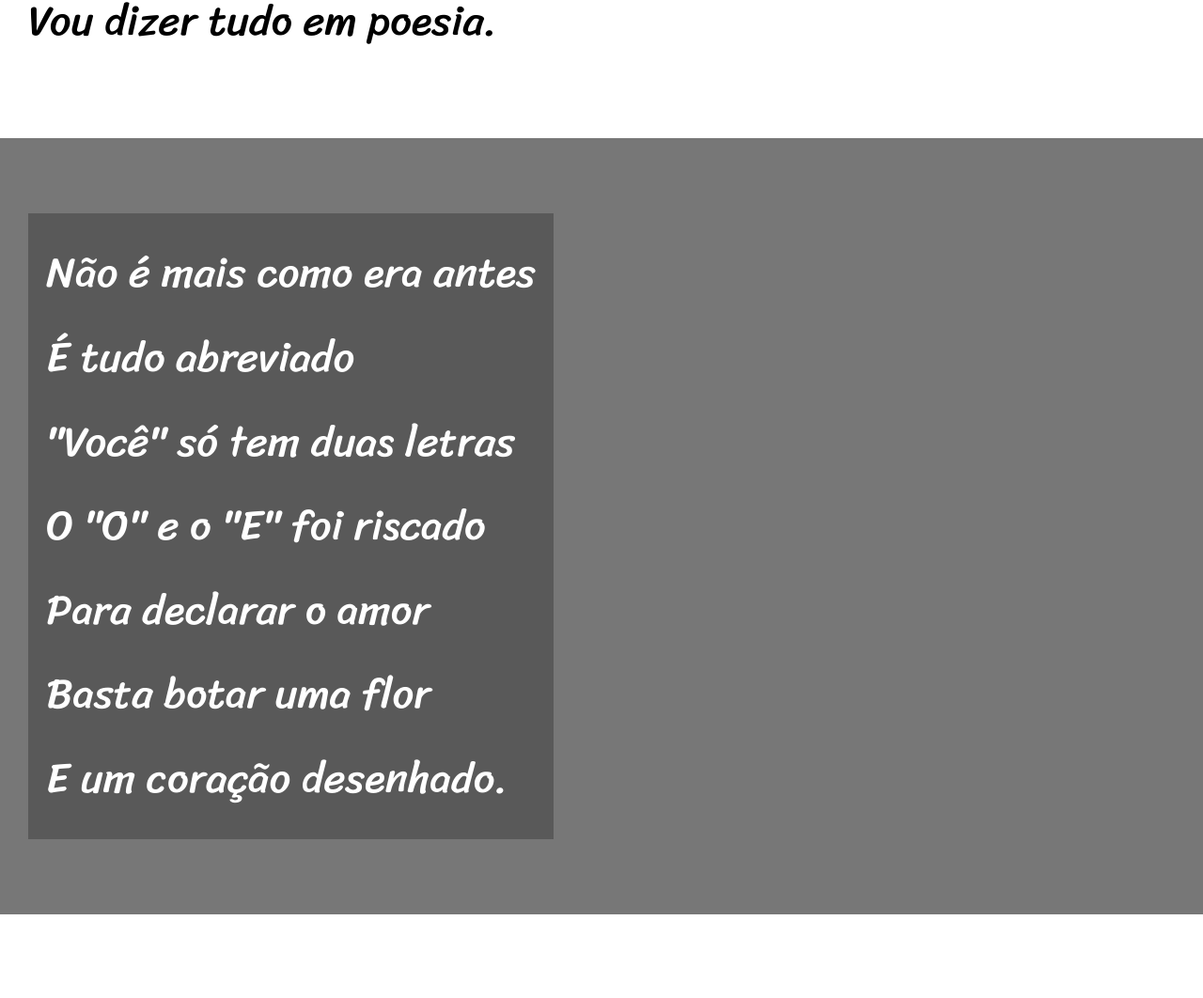
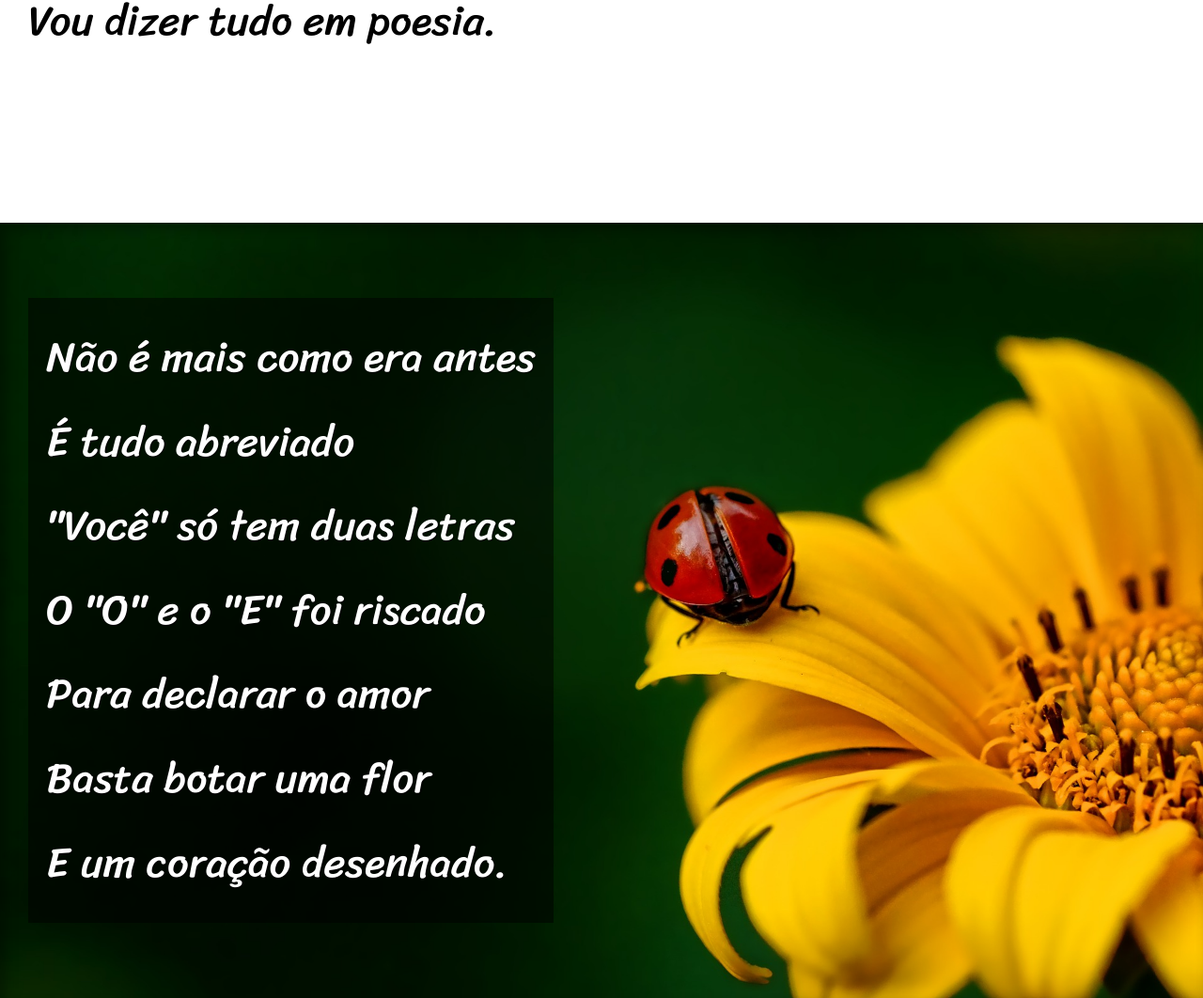
Before and after one commit to Dev-DiegoM/html-css, a plain HTML site: page desafios/d012/index.html in a window 1280 px wide. Shown: the part 900-1962 px from the top of the page at 94% size. Drawn offline with Linux system fonts and the light colour scheme.

Commit message:
finalização

```diff
--- a/desafios/d012/estilos/principal.css
+++ b/desafios/d012/estilos/principal.css
@@ -54,6 +54,9 @@ section {
     padding-left: 30px;
 }
 
+section > p {
+    padding-bottom: 2em;
+}
 
 section.normal {
     background-color: white;
@@ -63,13 +66,30 @@ section.normal {
 section.imagem {
     background-color: rgb(119, 119, 119);
     color: white;
+    box-shadow: inset 6px 6px 13px 0px rgba(0, 0, 0, 0.336);
 }
 
 section.imagem p {
+    background-color: rgba(0, 0, 0, 0.5);
     display: inline-block;
     padding: 1.5vw;
-    background-color: rgba(0, 0, 0, 0.253);
+    text-shadow: 1px 1px 0px rgba(0, 0, 0, 0.705);
 }
+
+section#img01 {
+    background-image: url(../imagens/background001.jpg);
+    background-position: right center;
+    background-size: cover;
+    background-attachment: fixed;
+}
+
+section#img02 {
+    background-image: url(../imagens/background002.jpg);
+    background-position: right center;
+    background-size: cover;
+    background-attachment: fixed;
+}
+
 footer {
     background-color: black;
     color: white;
--- a/desafios/d012/index.html
+++ b/desafios/d012/index.html
@@ -25,7 +25,7 @@
         </p>
     </section>
 
-    <section class="imagem">
+    <section class="imagem" id="img01">
         <p>
             Não é mais como era antes <br>
             É tudo abreviado <br>
@@ -59,7 +59,7 @@
         </p>
     </section>
 
-    <section class="imagem">
+    <section class="imagem" id="img02">
         <p>
             Tenho saudade das cartas <br>
             Escritas com a própria mão <br>
```
